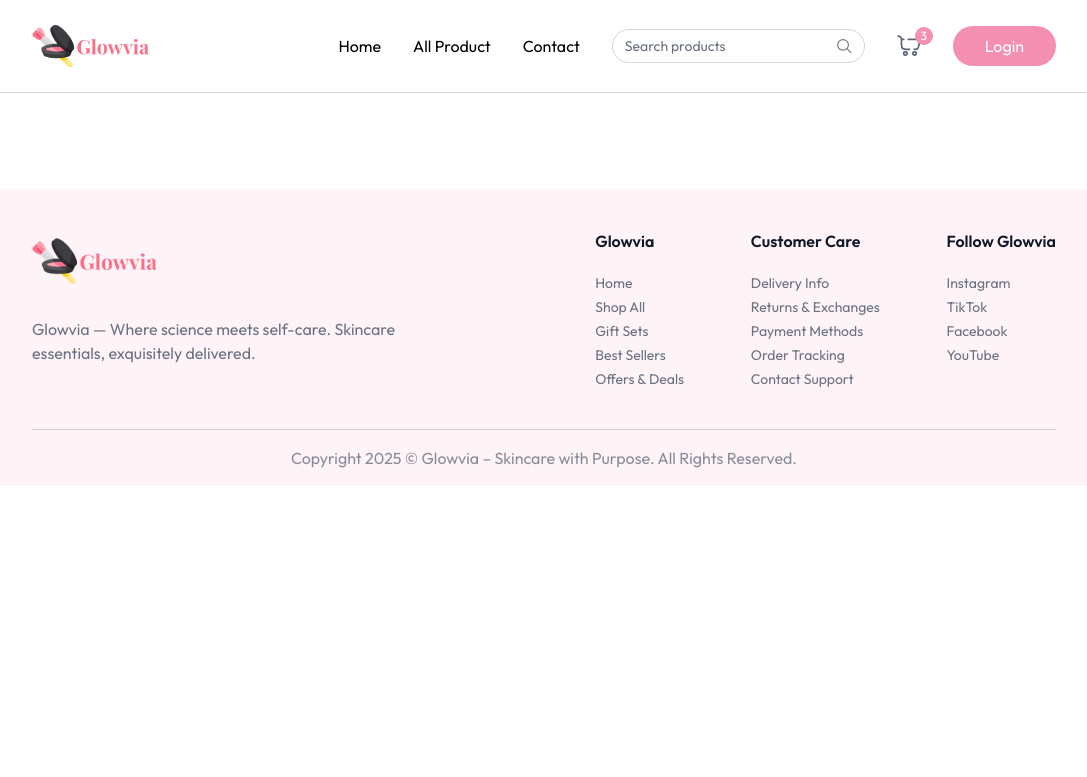
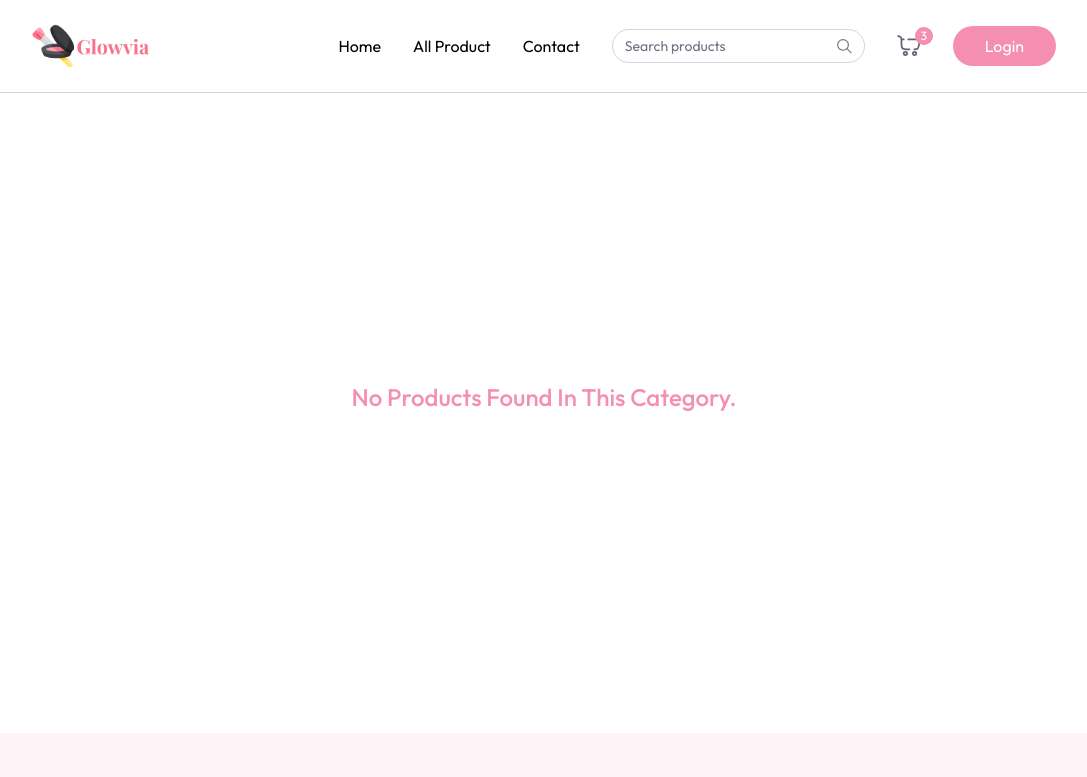
Before and after one commit to thiruniimasha/glowvia, a React (Vite) app in the folder client/: page /products/1 in a window 1280 px wide. Shown: the top 777 px of the page, without its empty margins (96-1183 px from the left). Built offline with nearby package versions, Linux system fonts and the light colour scheme.

Commit message:
product category pages

```diff
--- a/client/src/App.jsx
+++ b/client/src/App.jsx
@@ -7,6 +7,7 @@
 import { useAppContext } from './context/AppContext'
 import Login from './components/Login'
 import AllProduct from './pages/AllProduct'
+import ProductCategory from './pages/ProductCategory'
 
 function App() {
 
@@ -26,6 +27,7 @@
         <Routes>
           <Route path='/' element={<Home />} />
            <Route path='/products' element={<AllProduct />} />
+           <Route path='/products/:category' element={<ProductCategory />} />
         </Routes>
       </div>
      {!isSellerPath && <Footer/>}
--- a/client/src/assets/assets.js
+++ b/client/src/assets/assets.js
@@ -302,7 +302,7 @@
   {
     _id: "gl02b01",
     name: "Rose Water Toner 200ml",
-    category: "Toners & Mists",
+    category: "toners-mists",
     price: 1200,
     offerPrice: 990,
     image:Rose_Water_Toner,
@@ -314,7 +314,7 @@
   {
     _id: "gl02b02",
     name: "Green Tea Balancing Toner 150ml",
-    category: "Toners & Mists",
+    category: "toners-mists",
     price: 1350,
     offerPrice: 1180,
     image: Green_Tea_Balancing_Toner,
@@ -326,7 +326,7 @@
   {
     _id: "gl02b03",
     name: "Hydrating Facial Mist 100ml",
-    category: "Toners & Mists",
+    category: "toners-mists",
     price: 1100,
     offerPrice: 990,
     image: Hydrating_Facial_Mist,
@@ -338,7 +338,7 @@
   {
     _id: "gl02b04",
     name: "Vitamin C Brightening Toner 150ml",
-    category: "Toners & Mists",
+    category: "toners-mists",
     price: 1500,
     offerPrice: 1320,
     image: Vitamin_C_Brightening_Toner,
@@ -478,7 +478,7 @@
   {
     _id: "gl06f01",
     name: "Charcoal Purifying Face Mask 100g",
-    category: "Masks",
+    category: "masks-exfoliators",
     price: 2000,
     offerPrice: 1780,
     image: Charcoal_Purifying_Face_Mask,
@@ -490,7 +490,7 @@
   {
     _id: "gl06f02",
     name: "Hydrating Sheet Mask (5 Pack)",
-    category: "Masks",
+    category: "masks-exfoliators",
     price: 1800,
     offerPrice: 1600,
     image: Hydrating_Sheet_Mask,
@@ -504,7 +504,7 @@
   {
     _id: "gl07g01",
     name: "Revitalizing Eye Cream 15ml",
-    category: "Lip & Eye Care",
+    category: "lip-eye-care",
     price: 2700,
     offerPrice: 2390,
     image: Revitalizing_Eye_Cream,
@@ -516,7 +516,7 @@
   {
     _id: "gl07g02",
     name: "Brightening Eye Serum 20ml",
-    category: "Lip & Eye Care",
+    category: "lip-eye-care",
     price: 2550,
     offerPrice: 2290,
     image: Brightening_Eye_Serum,
@@ -530,7 +530,7 @@
   {
     _id: "gl08h01",
     name: "Hydrating Lip Balm - Strawberry 10g",
-    category: "Lip & Eye Care",
+    category: "lip-eye-care",
     price: 750,
     offerPrice: 650,
     image: Hydrating_Lip_Balm_Strawberry,
@@ -542,7 +542,7 @@
   {
     _id: "gl08h02",
     name: "SPF Lip Balm - Mint 10g",
-    category: "Lip & Eye Care",
+    category: "lip-eye-care",
     price: 850,
     offerPrice: 720,
     image: SPF_Lip_Balm_Mint,
@@ -556,7 +556,7 @@
   {
     _id: "gl10j01",
     name: "Glowvia Essentials Gift Box",
-    category: "Gift Sets",
+    category: "gift-sets",
     price: 7500,
     offerPrice: 6850,
     image:Glowvia_Essentials_Gift_Box,
@@ -568,7 +568,7 @@
   {
     _id: "gl10j02",
     name: "Self-Care Spa Kit",
-    category: "Gift Sets",
+    category: "gift-sets",
     price: 9200,
     offerPrice: 8450,
     image: SelfCare_Spa_Kit,
@@ -580,7 +580,7 @@
   {
     _id: "gl10j03",
     name: "Mini Glow Travel Set",
-    category: "Gift Sets",
+    category: "gift-sets",
     price: 4200,
     offerPrice: 3900,
     image: Mini_Glow_Travel_Set,
--- /dev/null
+++ b/client/src/pages/ProductCategory.jsx
@@ -0,0 +1,45 @@
+import React from 'react'
+import { useAppContext } from '../context/AppContext'
+import { useParams } from 'react-router-dom'
+import { categories } from '../assets/assets'
+import ProductCard from '../components/ProductCard'
+
+const ProductCategory = () => {
+    const { products } = useAppContext()
+    const { category } = useParams()
+
+    const searchCategory = categories.find((item) => item.path.toLowerCase() === category)
+
+    const filteredProducts = products.filter((product) => product.category.toLowerCase() === category)
+
+    return (
+        <div className='mt-16'>
+            {searchCategory && (
+                <div className='flex flex-col items-end w-max'>
+                    <p className='text-2xl font-medium'>
+                        {searchCategory.text.toUpperCase()}
+                    </p>
+                    <div className='w-16 h-0.5 bg-primary rounded-full'></div>
+                </div>
+            )}
+            {
+                filteredProducts.length > 0 ? (
+                    <div className='grid grid-cols-2 sm:grid-cols-3 md:grid-cols-4 lg:grid-cols-5 gap-3 md:gap-6 mt-6'>
+                        {filteredProducts.map((product)=>(
+                            <ProductCard key={product._id} product={product} />
+                        ))}
+                    </div>
+                ): (
+                    <div className='flex items-center justify-center h-[60vh]'>
+                        <p className='text-2xl font-medium text-primary'>
+                            No Products Found In This Category.
+                        </p>
+
+                    </div>
+                )
+            }
+        </div>
+    )
+}
+
+export default ProductCategory
```
